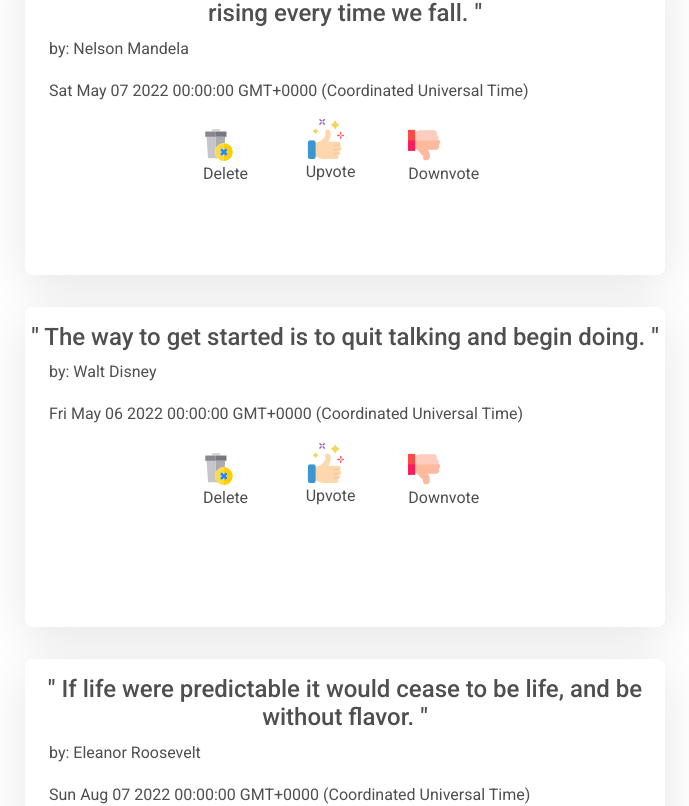
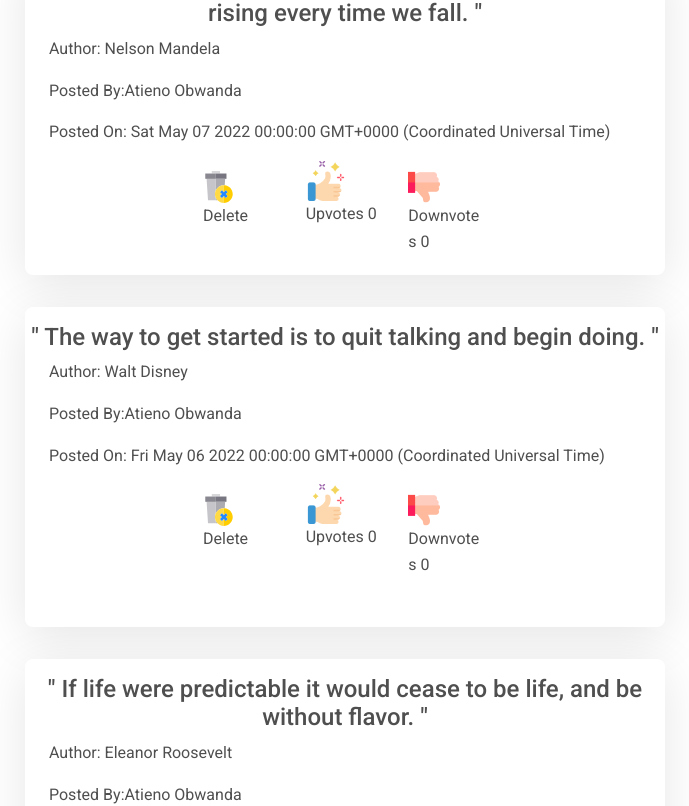
Before and after one commit to sirgama/QuotesApp, an Angular app: page / in a window 1280 px wide. Shown: the part 961-1767 px from the top of the page, without its empty margins (263-952 px from the left). Built offline with nearby package versions, Linux system fonts and the light colour scheme.

Commit message:
ft: add upvote and downvote objects

```diff
--- a/src/app/quotearea.ts
+++ b/src/app/quotearea.ts
@@ -1,6 +1,6 @@
 export class Quote {
   showDescription: boolean;
-  constructor(public id: number,public name: string,public description: string, public completeDate: Date){
+  constructor(public id: number,public name: string,public description: string, public completeDate: Date, public user:string, public upvote: number, public downvote:number){
     this.showDescription=true;
   }
 }
--- a/src/app/quotes-area/quotes-area.component.ts
+++ b/src/app/quotes-area/quotes-area.component.ts
@@ -19,12 +19,12 @@ export class QuotesAreaComponent implements OnInit {
   }
 
   userquote: Quote[] = [
-    new Quote(1, 'The greatest glory in living lies not in never falling, but in rising every time we fall. ', 'Nelson Mandela', new Date (2022,4,7)),
-    new Quote(2,'The way to get started is to quit talking and begin doing.','Walt Disney', new Date (2022,4,6)),
-    new Quote(3,'If life were predictable it would cease to be life, and be without flavor. ','Eleanor Roosevelt', new Date (2022,7,7)),
-    new Quote(4,'Life is what happens when youre busy making other plans','John Lennon', new Date (2022,5,9)),
-    new Quote(5,'Tell me and I forget. Teach me and I remember. Involve me and I learn.','Benjamin Franklin', new Date (2022,4,8)),
-    new Quote(6,'The best and most beautiful things in the world cannot be seen or even touched — they must be felt with the heart.','Helen Keller',new Date (2022,6,17)),
+    new Quote(1, 'The greatest glory in living lies not in never falling, but in rising every time we fall. ', 'Nelson Mandela', new Date (2022,4,7), 'Atieno Obwanda', 0,0),
+    new Quote(2,'The way to get started is to quit talking and begin doing.','Walt Disney', new Date (2022,4,6), 'Atieno Obwanda', 0,0),
+    new Quote(3,'If life were predictable it would cease to be life, and be without flavor. ','Eleanor Roosevelt', new Date (2022,7,7), 'Atieno Obwanda', 0,0),
+    new Quote(4,'Life is what happens when youre busy making other plans','John Lennon', new Date (2022,5,9), 'Atieno Obwanda', 0,0),
+    new Quote(5,'Tell me and I forget. Teach me and I remember. Involve me and I learn.','Benjamin Franklin', new Date (2022,4,8), 'Atieno Obwanda', 0,0),
+    new Quote(6,'The best and most beautiful things in the world cannot be seen or even touched — they must be felt with the heart.','Helen Keller',new Date (2022,6,17), 'Atieno Obwanda', 0,0),
   ];
 
   addNewQuoting(quote: Quote){
--- a/src/app/user-detail/user-detail.component.html
+++ b/src/app/user-detail/user-detail.component.html
@@ -1,15 +1,16 @@
 <div class="container">
-<p text-center>by: {{quoting.description}}</p>
-<p text-center> {{quoting.completeDate}} </p>
+<p text-center>Author: {{quoting.description}}</p>
+<p>Posted By:{{quoting.user}}</p>
+<p text-center>Posted On: {{quoting.completeDate}} </p>
 <div class="row justify-content-center">
   <div class="col-2">
   <img class="img-fluid delete" src="../../assets/SVG/delete-svgrepo-com.svg" alt="" (click)= 'quotingDelete(true)'><p>Delete</p>
   </div>
   <div class="col-2">
-    <img class="upvote" src="../../assets/SVG/thumbs-up.png" alt=""><p>Upvote</p>
+    <img class="upvote" src="../../assets/SVG/thumbs-up.png" alt=""><p>Upvotes {{quoting.upvote}}</p>
   </div>
   <div class="col-2">
-    <img class="downvote" src="../../assets/SVG/thumb-down.png" alt=""><p>Downvote</p>
+    <img class="downvote" src="../../assets/SVG/thumb-down.png" alt=""><p>Downvotes {{quoting.downvote}}</p>
   </div>
 </div>
 </div>
--- a/src/app/user-form/user-form.component.ts
+++ b/src/app/user-form/user-form.component.ts
@@ -7,7 +7,7 @@ import { Quote } from '../quotearea';
 })
 export class UserFormComponent implements OnInit {
 
-  newQuote = new Quote (0, "", "", new Date());
+  newQuote = new Quote (0, "", "", new Date(), "",0,0);
   @Output() addGoal = new EventEmitter<Quote>();
 
   submitQuote(){
```
